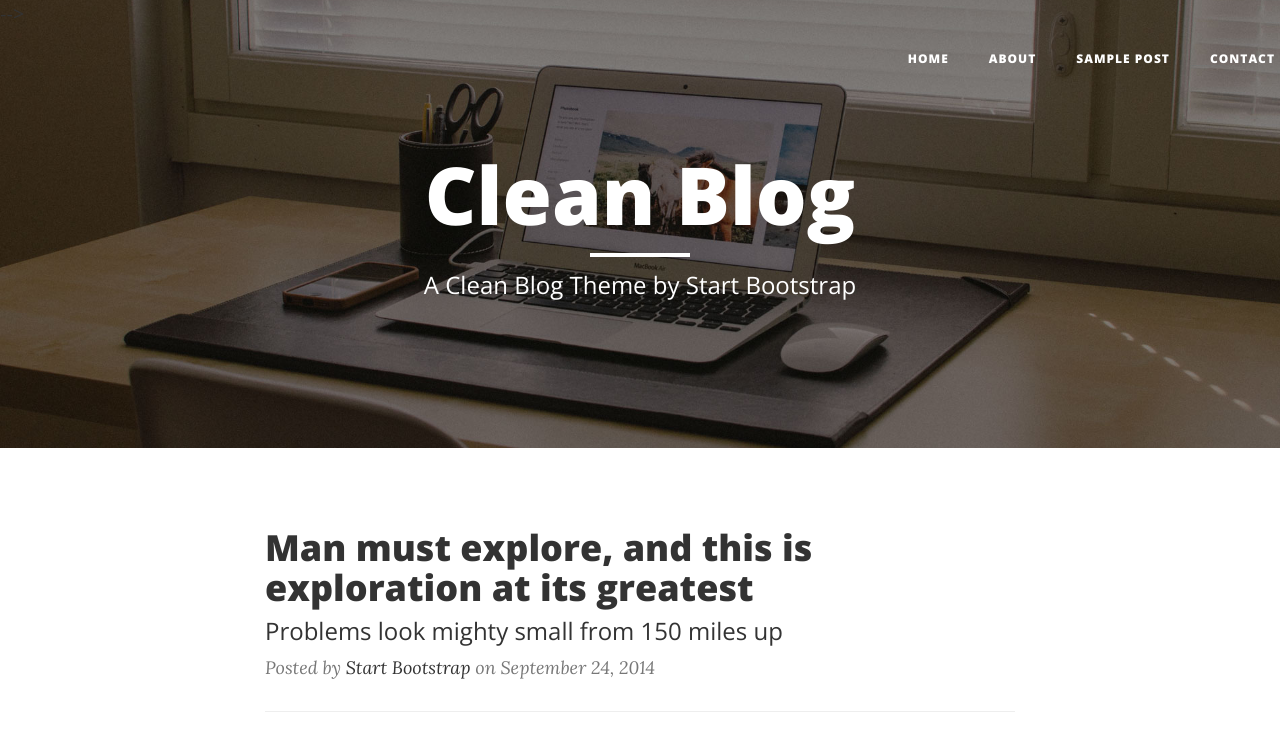
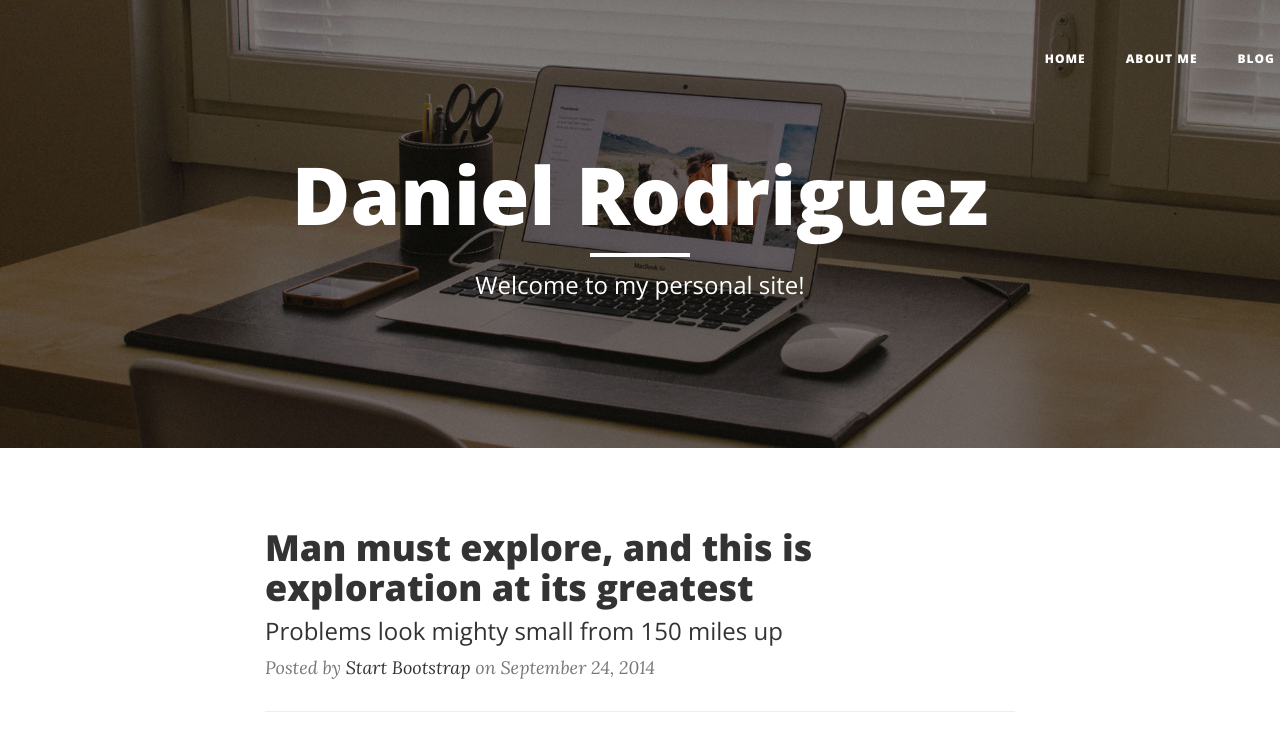
Before and after one commit to drod1000/drod1000.github.io, a website: page index.html in a window 1280 px wide. Shown: the top 739 px of the page. Drawn offline with nearby package versions, Linux system fonts and the light colour scheme.

Commit message:
Updates header

```diff
--- a/index.html
+++ b/index.html
@@ -52,13 +52,10 @@
                         <a href="index.html">Home</a>
                     </li>
                     <li>
-                        <a href="about.html">About</a>
+                        <a href="about.html">About Me</a>
                     </li>
                     <li>
-                        <a href="post.html">Sample Post</a>
-                    </li>
-                    <li>
-                        <a href="contact.html">Contact</a>
+                        <a href="post.html">Blog</a>
                     </li>
                 </ul>
             </div>
@@ -74,9 +71,9 @@
             <div class="row">
                 <div class="col-lg-8 col-lg-offset-2 col-md-10 col-md-offset-1">
                     <div class="site-heading">
-                        <h1>Clean Blog</h1>
+                        <h1>Daniel Rodriguez</h1>
                         <hr class="small">
-                        <span class="subheading">A Clean Blog Theme by Start Bootstrap</span>
+                        <span class="subheading">Welcome to my personal site!</span>
                     </div>
                 </div>
             </div>
```
